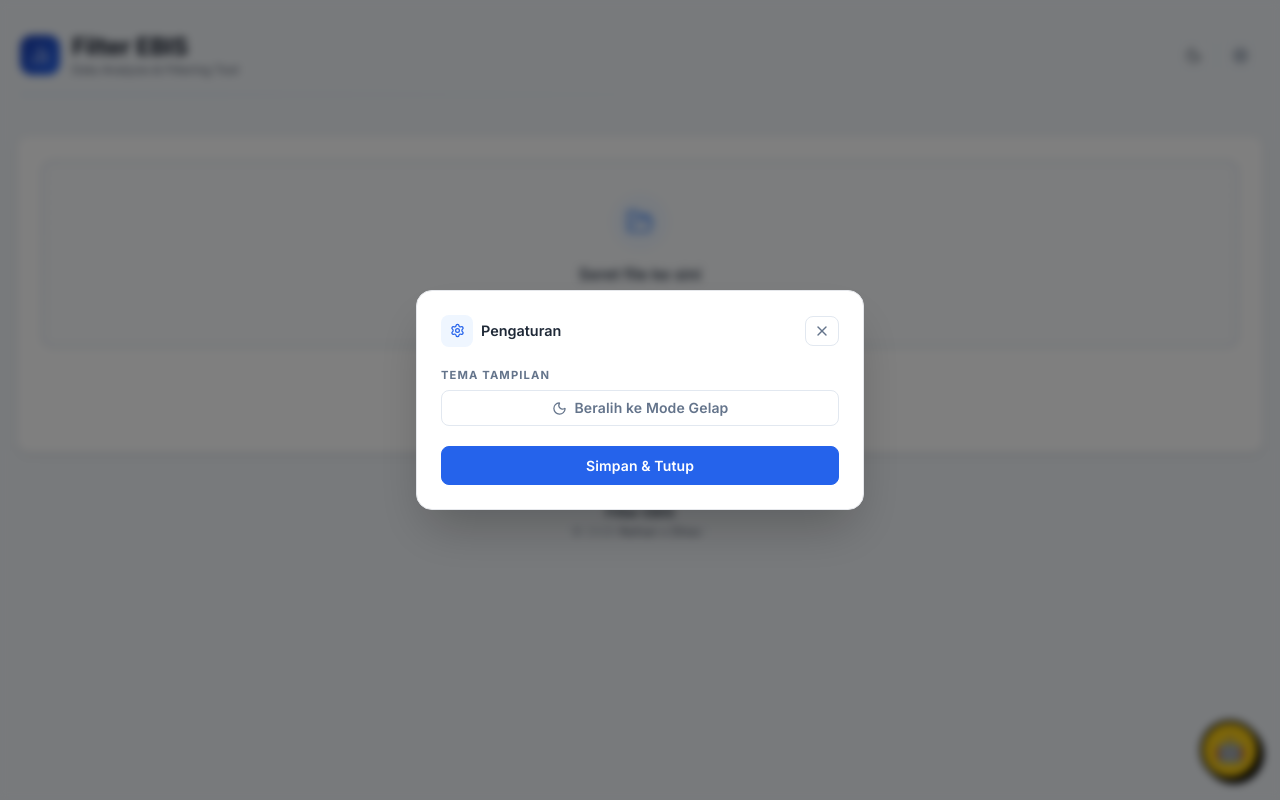
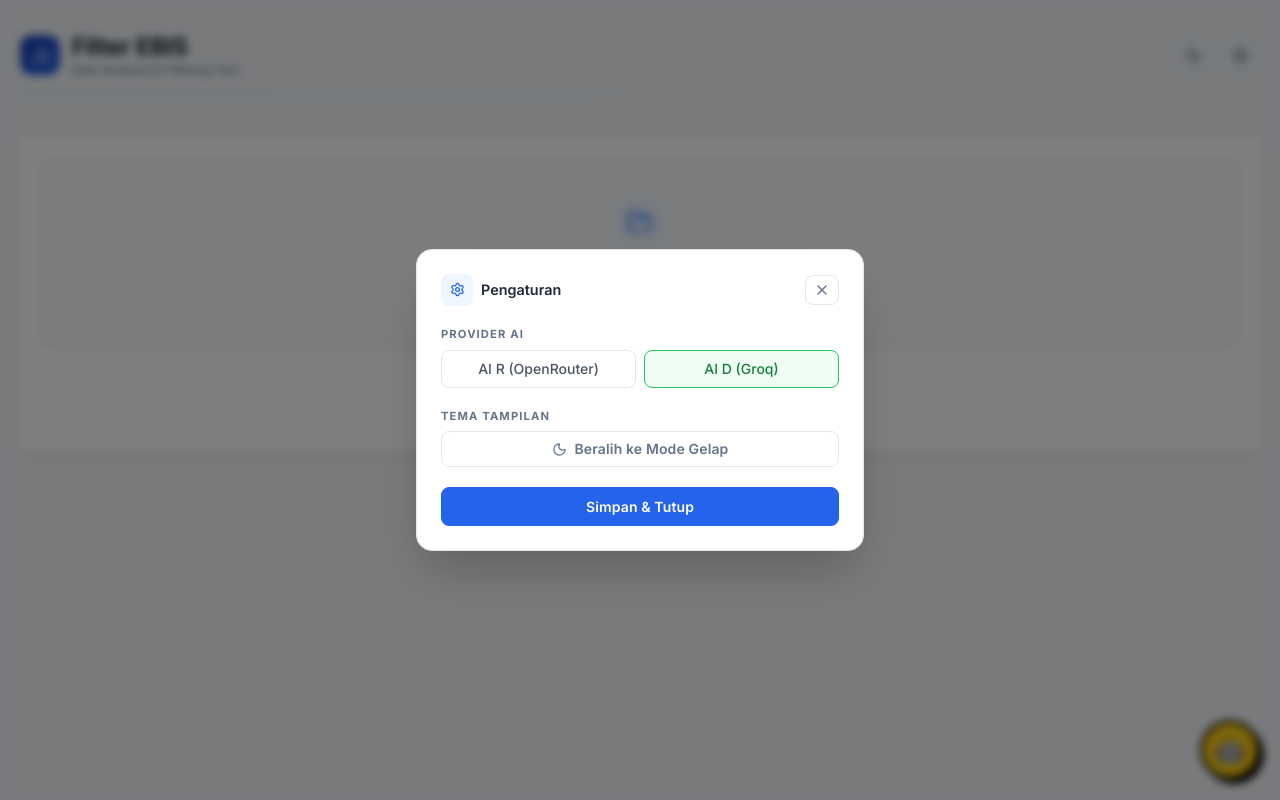
Before and after one commit to ReihanMutaqin/ebis, a React (Vite) app: page / in a window 1280 px wide. Both pictures are taken after a click on the button 1240 px from the left and 55 px from the top of the page. Built offline with nearby package versions, Linux system fonts and the light colour scheme.

Commit message:
Add provider toggle for OpenRouter (AI R) and Groq (AI D)

```diff
--- a/src/App.tsx
+++ b/src/App.tsx
@@ -140,6 +140,8 @@ export default function App() {
         onClose={() => setShowSettings(false)}
         isDark={theme.isDark}
         onToggleTheme={theme.toggle}
+        aiProvider={chat.aiProvider}
+        onProviderChange={chat.setAiProvider}
       />
 
       {/* Toasts */}
--- a/src/components/SettingsModal.tsx
+++ b/src/components/SettingsModal.tsx
@@ -5,9 +5,11 @@ interface SettingsModalProps {
   onClose: () => void;
   isDark: boolean;
   onToggleTheme: () => void;
+  aiProvider: 'R' | 'D';
+  onProviderChange: (val: 'R' | 'D') => void;
 }
 
-export function SettingsModal({ isOpen, onClose, isDark, onToggleTheme }: SettingsModalProps) {
+export function SettingsModal({ isOpen, onClose, isDark, onToggleTheme, aiProvider, onProviderChange }: SettingsModalProps) {
   if (!isOpen) return null;
 
   return (
@@ -33,6 +35,27 @@ export function SettingsModal({ isOpen, onClose, isDark, onToggleTheme }: Settin
         </div>
 
         <div className="space-y-5">
+          {/* AI Provider */}
+          <div>
+            <label className="block pro-section-title mb-1.5 flex items-center gap-1.5">
+              Provider AI
+            </label>
+            <div className="flex gap-2">
+              <button
+                onClick={() => onProviderChange('R')}
+                className={`flex-1 py-2 rounded-lg border text-sm font-medium transition-colors ${aiProvider === 'R' ? 'border-blue-500 bg-blue-50 text-blue-700 dark:bg-blue-900/30 dark:text-blue-300' : 'border-gray-200 text-gray-600 hover:bg-gray-50 dark:border-gray-700 dark:text-gray-400 dark:hover:bg-gray-800'}`}
+              >
+                AI R (OpenRouter)
+              </button>
+              <button
+                onClick={() => onProviderChange('D')}
+                className={`flex-1 py-2 rounded-lg border text-sm font-medium transition-colors ${aiProvider === 'D' ? 'border-green-500 bg-green-50 text-green-700 dark:bg-green-900/30 dark:text-green-300' : 'border-gray-200 text-gray-600 hover:bg-gray-50 dark:border-gray-700 dark:text-gray-400 dark:hover:bg-gray-800'}`}
+              >
+                AI D (Groq)
+              </button>
+            </div>
+          </div>
+
           {/* Theme */}
           <div>
             <label className="block pro-section-title mb-1.5">Tema Tampilan</label>
--- a/src/hooks/useChat.ts
+++ b/src/hooks/useChat.ts
@@ -2,7 +2,6 @@ import { useState, useCallback, useRef } from 'react';
 import type { ChatMessage } from '@/types';
 
 const MAX_HISTORY = 20;
-const API_URL = 'https://api.groq.com/openai/v1/chat/completions';
 
 function loadChat(): ChatMessage[] {
   try {
@@ -37,6 +36,9 @@ export function useChat(dataSummary: string) {
   const [draft, setDraft] = useState(() => {
     try { return localStorage.getItem('ebis_chat_draft') || ''; } catch { return ''; }
   });
+  const [aiProvider, setAiProviderState] = useState<'R' | 'D'>(() => {
+    try { return (localStorage.getItem('ebis_ai_provider') as 'R' | 'D') || 'D'; } catch { return 'D'; }
+  });
   const [isTyping, setIsTyping] = useState(false);
   const [isDataAttached, setIsDataAttachedState] = useState(() => {
     try { return localStorage.getItem('ebis_data_attached') !== 'false'; } catch { return true; }
@@ -51,6 +53,11 @@ export function useChat(dataSummary: string) {
       saveChat(next);
       return next;
     });
+  }, []);
+
+  const setAiProvider = useCallback((val: 'R' | 'D') => {
+    setAiProviderState(val);
+    try { localStorage.setItem('ebis_ai_provider', val); } catch { /* ignore */ }
   }, []);
 
   const setIsDataAttached = useCallback((val: boolean) => {
@@ -114,11 +121,15 @@ export function useChat(dataSummary: string) {
   const sendMessage = useCallback(async (message: string) => {
     if (!message.trim() || typingRef.current) return;
 
-    const key = import.meta.env.VITE_GROQ_API_KEY;
+    const isGroq = aiProvider === 'D';
+    const key = isGroq ? import.meta.env.VITE_GROQ_API_KEY : import.meta.env.VITE_OPENROUTER_API_KEY;
+    const apiUrl = isGroq ? 'https://api.groq.com/openai/v1/chat/completions' : 'https://openrouter.ai/api/v1/chat/completions';
+    const modelUsed = isGroq ? 'llama-3.1-8b-instant' : 'meta-llama/llama-3.1-8b-instruct:free';
+
     if (!key) {
       setMessages(prev => [...prev, {
         role: 'assistant',
-        content: '⚠️ API Key belum diatur. Klik ikon pengaturan (⚙️) di atas untuk memasukkan Groq API Key-mu.\n\nDapatkan API Key gratis di https://console.groq.com/keys',
+        content: `⚠️ API Key belum diatur untuk ${isGroq ? 'Groq' : 'OpenRouter'} di file .env.`,
         timestamp: Date.now(),
       }]);
       return;
@@ -144,7 +155,7 @@ export function useChat(dataSummary: string) {
 
       const summary = isDataAttached ? dataSummary || 'Data tersedia.' : 'Mode Cepat: Tanpa data.';
 
-      const response = await fetch(API_URL, {
+      const response = await fetch(apiUrl, {
         method: 'POST',
         headers: {
           'Authorization': `Bearer ${key}`,
@@ -153,7 +164,7 @@ export function useChat(dataSummary: string) {
           'X-Title': 'FILTER SAKTI EBIS',
         },
         body: JSON.stringify({
-          model: 'llama-3.1-8b-instant',
+          model: modelUsed,
           messages: [
             {
               role: 'system',
@@ -179,10 +190,10 @@ export function useChat(dataSummary: string) {
     } catch (error: unknown) {
       const errMsg = error instanceof Error ? error.message : 'Unknown error';
       let displayMsg = '❌ ' + errMsg;
-      if (errMsg.includes('401')) displayMsg = '❌ API Key tidak valid. Periksa kembali API Key-mu di ⚙️ Pengaturan atau file .env';
-      else if (errMsg.includes('402') || errMsg.includes('payment')) displayMsg = '💳 Kuota Groq habis/terkena limit.';
+      if (errMsg.includes('401')) displayMsg = `❌ API Key tidak valid. Periksa kembali API Key-mu di file .env`;
+      else if (errMsg.includes('402') || errMsg.includes('payment')) displayMsg = `💳 Kuota ${isGroq ? 'Groq' : 'OpenRouter'} habis/terkena limit.`;
       else if (errMsg.includes('429')) displayMsg = '⏳ Rate limit tercapai. Tunggu sebentar ya...';
-      else if (errMsg.includes('unavailable') || errMsg.includes('free')) displayMsg = '🚫 Model tidak tersedia. Coba lagi atau ganti model di pengaturan.';
+      else if (errMsg.includes('unavailable') || errMsg.includes('free')) displayMsg = '🚫 Model tidak tersedia saat ini. Coba ganti provider di pengaturan.';
       else if (errMsg.includes('Network') || errMsg.includes('fetch')) displayMsg = '📡 Koneksi bermasalah. Cek internet kamu!';
 
       const botMsg: ChatMessage = { role: 'assistant', content: displayMsg, timestamp: Date.now() };
@@ -191,7 +202,7 @@ export function useChat(dataSummary: string) {
       typingRef.current = false;
       setIsTyping(false);
     }
-  }, [messages, dataSummary, isDataAttached, setMessages]);
+  }, [aiProvider, messages, dataSummary, isDataAttached, setMessages]);
 
   const handleCommand = useCallback((cmd: string): boolean => {
     const lower = cmd.toLowerCase();
@@ -247,11 +258,13 @@ Esc = Tutup`,
   return {
     messages,
     draft,
+    aiProvider,
     isTyping,
     isDataAttached,
     isOpen,
     isMaximized,
     setDraft,
+    setAiProvider,
     setIsDataAttached,
     toggleChat,
     toggleMaximize,
```
